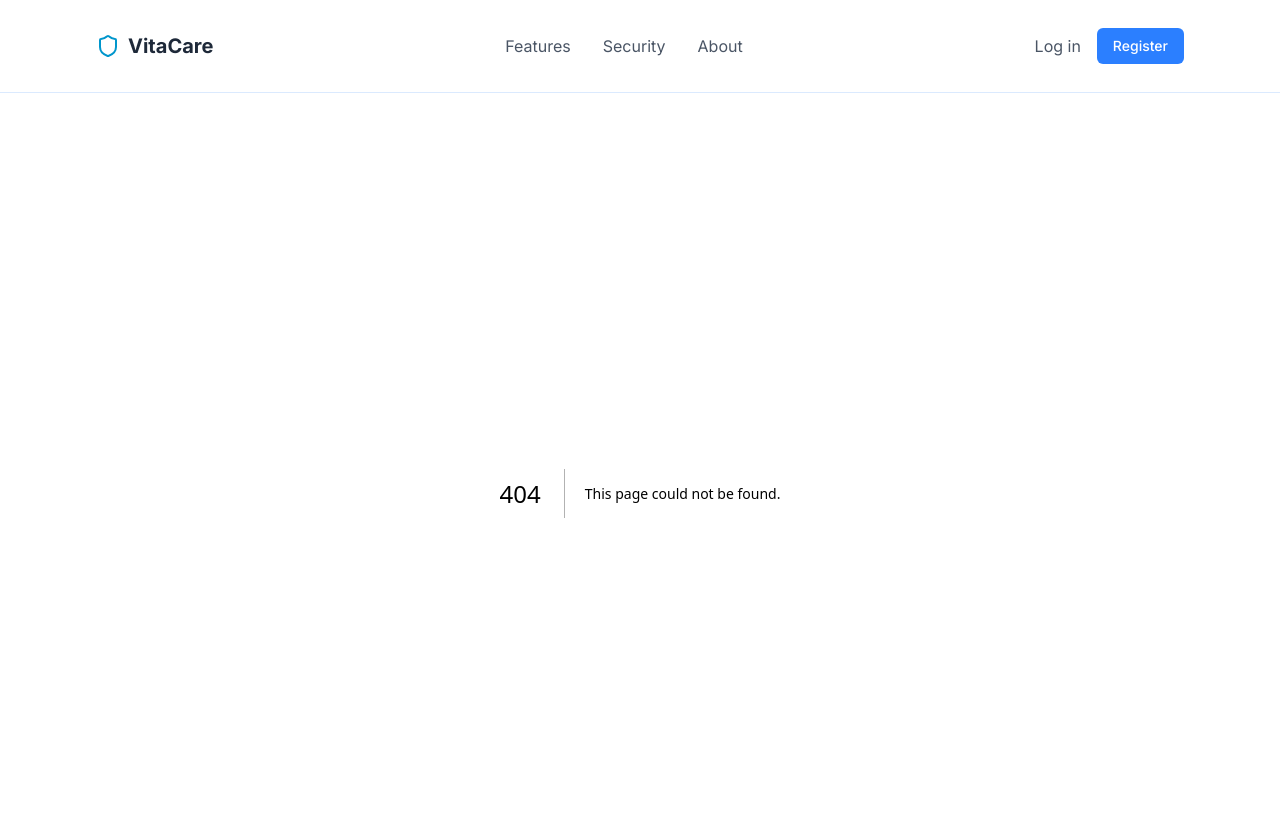
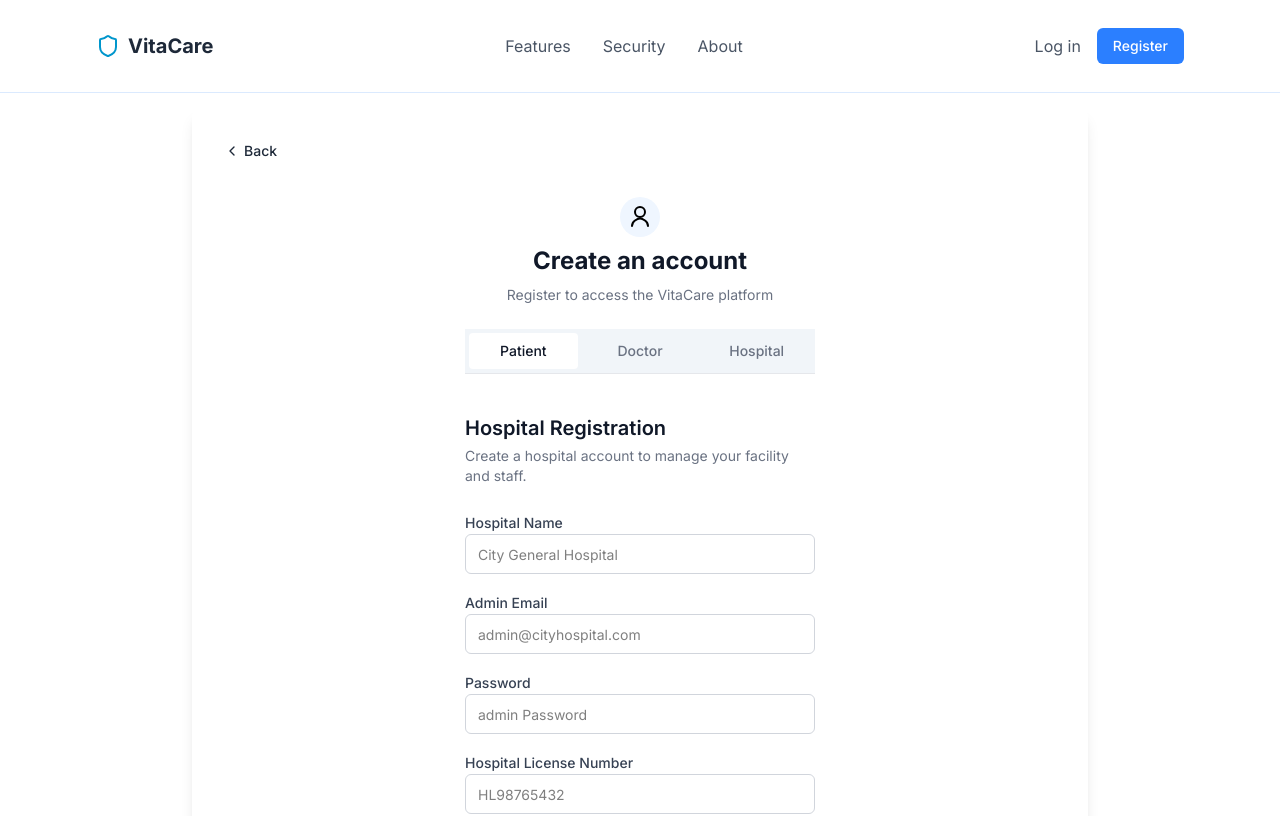
Before and after one commit to VitaCare-Organization/vitacare-dev, a Next.js app in the folder apps/vitacare-frontend/: page /registerHospital in a window 1280 px wide. Before the commit this address had no page. Shown: the top 816 px of the page. Built offline with nearby package versions, Linux system fonts and the light colour scheme.

Commit message:
created a seperate page for hospital registration

```diff
--- /dev/null
+++ b/apps/vitacare-frontend/src/app/registerHospital/page.tsx
@@ -0,0 +1,11 @@
+import React from 'react'
+import HospitalRegistration from '@/components/organisms/HospitalRegistration/HospitalRegistration'
+const page = () => {
+  return (
+    <div>
+      <HospitalRegistration/>
+    </div>
+  )
+}
+
+export default page
--- a/apps/vitacare-frontend/src/components/organisms/Forms/RegistrationForm/RegistrationForm.tsx
+++ b/apps/vitacare-frontend/src/components/organisms/Forms/RegistrationForm/RegistrationForm.tsx
@@ -23,7 +23,7 @@
 }
 
 export default function RegistrationForm() {
-  const [activeTab, setActiveTab] = useState<AccountType>("Patient");
+  const [activeTab, setActiveTab] = useState<AccountType>("Hospital");
   const [formData, setFormData] = useState<UserData>({
     firstName: "",
     lastName: "",
--- /dev/null
+++ b/apps/vitacare-frontend/src/components/organisms/HospitalRegistration/HospitalRegistration.tsx
@@ -0,0 +1,27 @@
+import React from "react";
+import BackButton from "@/components/atoms/BackButton/BackButton";
+import AccountHeader from "../AccountHeader/AccountHeader";
+import RegistrationForm from "../Forms/RegistrationForm/RegistrationForm";
+
+const HospitalRegistration = () => {
+  return (
+    <div>
+      <div className="min-h-screen flex items-center justify-center p-4">
+        <div className="bg-white rounded-lg shadow-lg w-full max-w-4xl overflow-hidden">
+          <div className="p-6 md:p-8">
+            <div className="mb-8">
+              <BackButton />
+            </div>
+
+            <div className="max-w-md mx-auto">
+              <AccountHeader />
+              <RegistrationForm />
+            </div>
+          </div>
+        </div>
+      </div>
+    </div>
+  );
+};
+
+export default HospitalRegistration;
```
